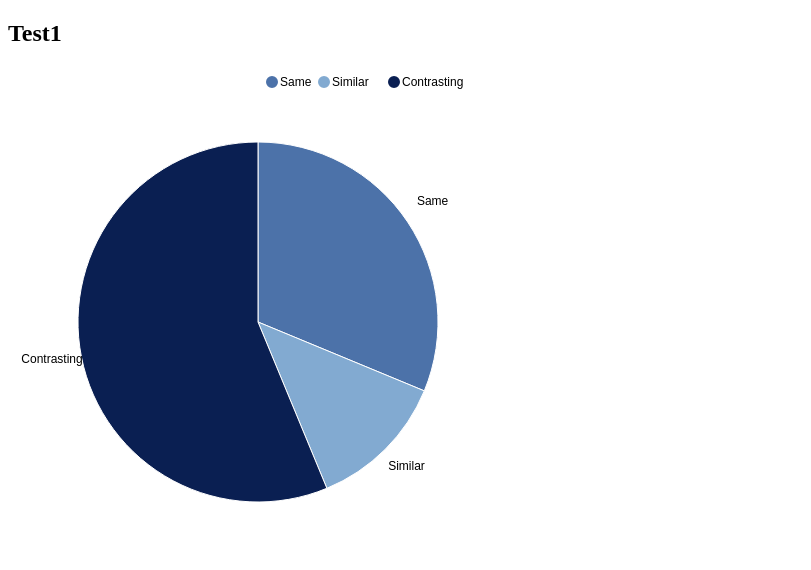
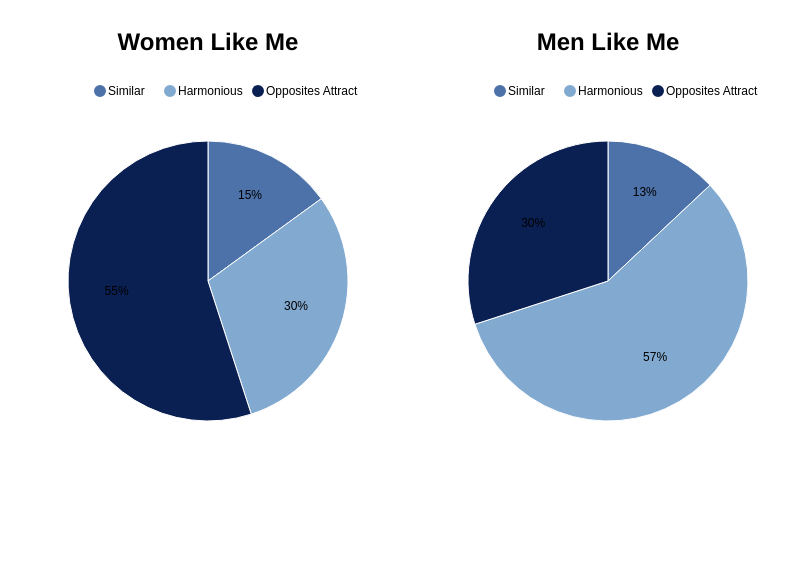
Before and after one commit to paulinar/Laflife-Infographics, a plain HTML site: page views/index.html in a window 1280 px wide. Shown: the whole page, without its empty margins (0-811 px from the left). Drawn offline with Linux system fonts and the light colour scheme.

Commit message:
women men pie charts, % counts

```diff
--- a/views/index.html
+++ b/views/index.html
@@ -1,25 +1,35 @@
 <!DOCTYPE html>
+<html>
+<head>
+<title>Similar Opposite Infographic</title>
 <meta charset="utf-8">
 <link href="../src/nv.d3.css" rel="stylesheet" type="text/css">
 <style>
 
 body {
-  overflow-y:scroll;
+  overflow-y: scroll;
+  font-family: 'HelveticaNeue-Light', 'Helvetica Neue Light', 'Helvetica Neue', Helvetica, Arial, 'Lucida Grande', sans-serif;
 }
 
 text {
   font: 12px sans-serif;
 }
-
-.mypiechart {
-  width: 500px;
-  border: 2px;
+.chart {
+  float: left;
+  text-align: center;
 }
 </style>
+</head>
 <body class='with-3d-shadow with-transitions'>
+  <div class="chart">
+    <h2>Women Like Me</h2>
+    <svg id="female" class="piechart"></svg>
+  </div>
+  <div class="chart">
+    <h2>Men Like Me</h2>
+    <svg id="male" class="piechart"></svg>
+  </div>
 
-<h2>Test1</h2>
-<svg id="test1" class="mypiechart"></svg>
 
 <script src="../lib/d3.v3.js"></script>
 <script src="../nv.d3.js"></script>
@@ -29,25 +39,40 @@ text {
 <script src="../src/utils.js"></script>
 <script>
 
-  var testdata = [
+  var femaleData = [
     {
-      key: "Same",
-      y: 5
+      key: "Similar",
+      y: 15
     },
     {
-      key: "Similar",
-      y: 2
+      key: "Harmonious",
+      y: 30
     },
     {
-      key: "Contrasting",
-      y: 9
+      key: "Opposites Attract",
+      y: 55
+    },
+  ];
+
+  var maleData = [
+    {
+      key: "Similar",
+      y: 13
+    },
+    {
+      key: "Harmonious",
+      y: 57
+    },
+    {
+      key: "Opposites Attract",
+      y: 30
     },
   ];
 
 
 nv.addGraph(function() {
-    var width = 500,
-        height = 500;
+    var width = 400,
+        height = 400;
 
     var chart = nv.models.pieChart()
         .x(function(d) { return d.key })
@@ -56,9 +81,35 @@ nv.addGraph(function() {
         .width(width)
         .height(height);
 
+        chart.pie.pieLabelsOutside(false).labelType("percent");
 
-      d3.select("#test1")
-          .datum(testdata)
+      d3.select("#female")
+          .datum(femaleData)
+        .transition().duration(1200)
+          .attr('width', width)
+          .attr('height', height)
+          .call(chart);
+
+    chart.dispatch.on('stateChange', function(e) { nv.log('New State:', JSON.stringify(e)); });
+
+    return chart;
+});
+
+nv.addGraph(function() {
+    var width = 400,
+        height = 400;
+
+    var chart = nv.models.pieChart()
+        .x(function(d) { return d.key })
+        .y(function(d) { return d.y })
+        .color(['#4C72A9', '#82AAD1', '#0A1F52'])
+        .width(width)
+        .height(height);
+
+        chart.pie.pieLabelsOutside(false).labelType("percent");
+
+      d3.select("#male")
+          .datum(maleData)
         .transition().duration(1200)
           .attr('width', width)
           .attr('height', height)
@@ -71,3 +122,5 @@ nv.addGraph(function() {
 
 
 </script>
+</body>
+</html>
```
